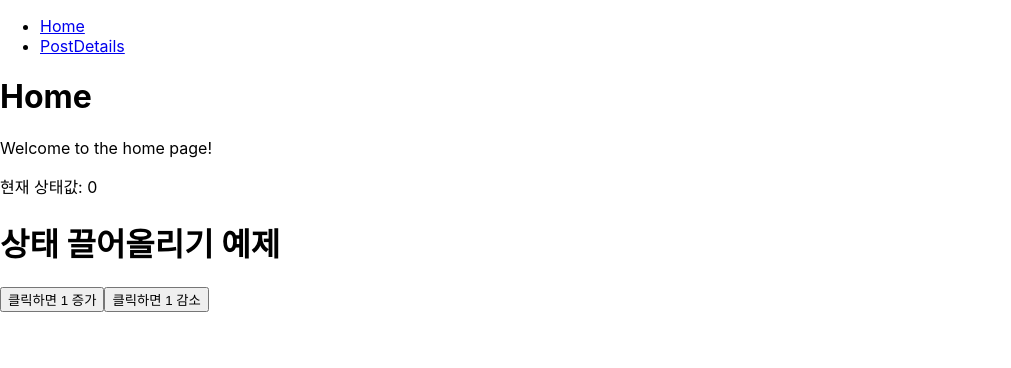
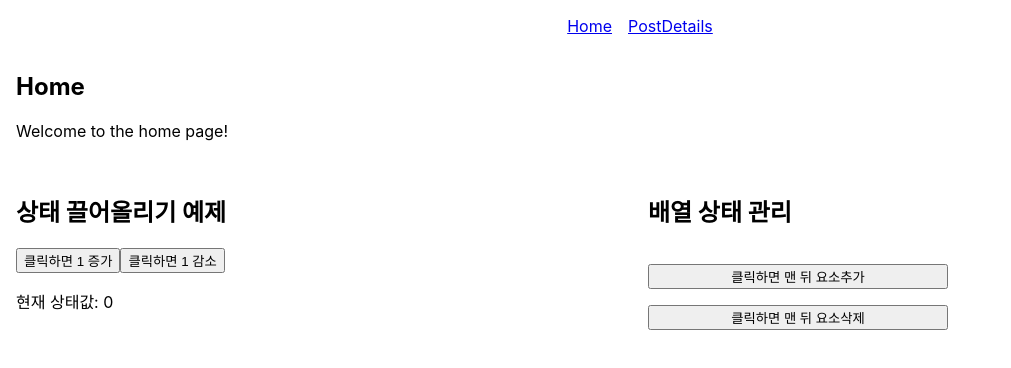
Before and after one commit to JangHwanPark/React_State_Practice, a React (Create React App) app in the folder ch05_state/: page / in a window 1280 px wide. Shown: the top 368 px of the page, without its empty margins (0-1011 px from the left). Built offline with nearby package versions, Linux system fonts and the light colour scheme.

Commit message:
배열 상태 관리

```diff
--- a/ch05_state/src/App.jsx
+++ b/ch05_state/src/App.jsx
@@ -6,11 +6,13 @@ import React from "react";
 function App() {
     return (
         <>
-          <ul>
-            <li><Link to={'/'}>Home</Link></li>
-            <li><Link to={'/posts/1'}>PostDetails</Link></li>
-          </ul>
-          <Outlet/>
+            <nav className={'grid-col-12'}>
+                <ul className={'flex justify-center'}>
+                    <li><Link to={'/'}>Home</Link></li>
+                    <li><Link to={'/posts/1'}>PostDetails</Link></li>
+                </ul>
+            </nav>
+            <Outlet/>
         </>
     );
 }
--- /dev/null
+++ b/ch05_state/src/components/ArrayUseState.jsx
@@ -0,0 +1,28 @@
+import React from 'react';
+
+export default function ArrayUseState({...rest}) {
+    const {state, setState} = rest;
+    console.log(`ArrayUseState: ${state}`);
+    const onClickAdd = () => {
+        setState([...state, '클릭']);
+    }
+
+    const onClickDelete = () => {
+        setState([...state.slice(0, state.length - 1)]);
+    }
+
+    return (
+        <div className={'grid'}>
+            <h2 className={'grid-col-12'}>배열 상태 관리</h2>
+            <div className={'grid-col-6'}>
+                <div className={'flex flex-col'}>
+                    <button onClick={onClickAdd}>클릭하면 맨 뒤 요소추가</button>
+                    <button onClick={onClickDelete}>클릭하면 맨 뒤 요소삭제</button>
+                </div>
+            </div>
+            <div className={'arr-result grid-col-12'}>
+                {state.map((item, idx) => <span key={idx}>{item}</span>)}
+            </div>
+        </div>
+    );
+}
--- a/ch05_state/src/components/LiftingStateUp.jsx
+++ b/ch05_state/src/components/LiftingStateUp.jsx
@@ -14,7 +14,7 @@ export default function LiftingStateUp({...rest}) {
 
     return (
         <div>
-            <h1>상태 끌어올리기 예제</h1>
+            <h2>상태 끌어올리기 예제</h2>
             <button onClick={handleClickStateUp}>클릭하면 1 증가</button>
             <button onClick={handleClickStateDown}>클릭하면 1 감소</button>
         </div>
--- a/ch05_state/src/index.css
+++ b/ch05_state/src/index.css
@@ -1,13 +1,68 @@
 body {
-  margin: 0;
-  font-family: -apple-system, BlinkMacSystemFont, 'Segoe UI', 'Roboto', 'Oxygen',
+    margin: 1rem;
+    font-family: -apple-system, BlinkMacSystemFont, 'Segoe UI', 'Roboto', 'Oxygen',
     'Ubuntu', 'Cantarell', 'Fira Sans', 'Droid Sans', 'Helvetica Neue',
     sans-serif;
-  -webkit-font-smoothing: antialiased;
-  -moz-osx-font-smoothing: grayscale;
+    -webkit-font-smoothing: antialiased;
+    -moz-osx-font-smoothing: grayscale;
 }
 
 code {
-  font-family: source-code-pro, Menlo, Monaco, Consolas, 'Courier New',
+    font-family: source-code-pro, Menlo, Monaco, Consolas, 'Courier New',
     monospace;
 }
+
+ul, ol {
+    margin: 0;
+    padding: 0;
+    list-style: none;
+}
+
+/* grid */
+#root, .grid {
+  display: grid;
+  grid-template-columns: repeat(12, 1fr);
+  gap: 1rem;
+}
+
+.grid-col-1 {
+    grid-column: span 1;
+}
+
+.grid-col-2 {
+    grid-column: span 2;
+}
+
+.grid-col-3 {
+  grid-column: span 3;
+}
+
+.grid-col-4 {
+    grid-column: span 4;
+}
+
+.grid-col-5 {
+    grid-column: span 5;
+}
+
+.grid-col-6 {
+    grid-column: span 6;
+}
+
+.grid-col-12 {
+    grid-column: span 12;
+}
+
+/* flex */
+.flex {
+    display: flex;
+    gap: 1rem;
+}
+
+.flex-col {
+    flex-direction: column;
+}
+
+.justify-center {
+    justify-content: center;
+}
--- a/ch05_state/src/pages/Home.jsx
+++ b/ch05_state/src/pages/Home.jsx
@@ -1,9 +1,13 @@
 import React from 'react';
 import LiftingStateUp from "../components/LiftingStateUp";
+import ArrayUseState from "../components/ArrayUseState";
 
 export default function Home() {
     // 부모 컴포넌트에서 상태 관리
     const [state, setState] = React.useState(0);
+
+    // 배열 상태 관리
+    const [arrayState, setArrayState] = React.useState([]);
 
     // 자식 컴포넌트가 상태를 변경할 때 호출할 함수
     const handleStateChange = (newState) => {
@@ -11,11 +15,18 @@ export default function Home() {
     }
 
     return (
-        <div>
-            <h1>Home</h1>
-            <p>Welcome to the home page!</p>
-            <p>현재 상태값: {state}</p>
-            <LiftingStateUp state={state} onStateChange={handleStateChange}/>
-        </div>
+        <>
+            <div className={'grid-col-12'}>
+                <h2>Home</h2>
+                <p>Welcome to the home page!</p>
+            </div>
+            <div className={'grid-col-6'}>
+                <LiftingStateUp state={state} onStateChange={handleStateChange}/>
+                <p>현재 상태값: {state}</p>
+            </div>
+            <div className={'grid-col-6'}>
+                <ArrayUseState state={arrayState} setState={setArrayState}/>
+            </div>
+        </>
     );
 }
```
